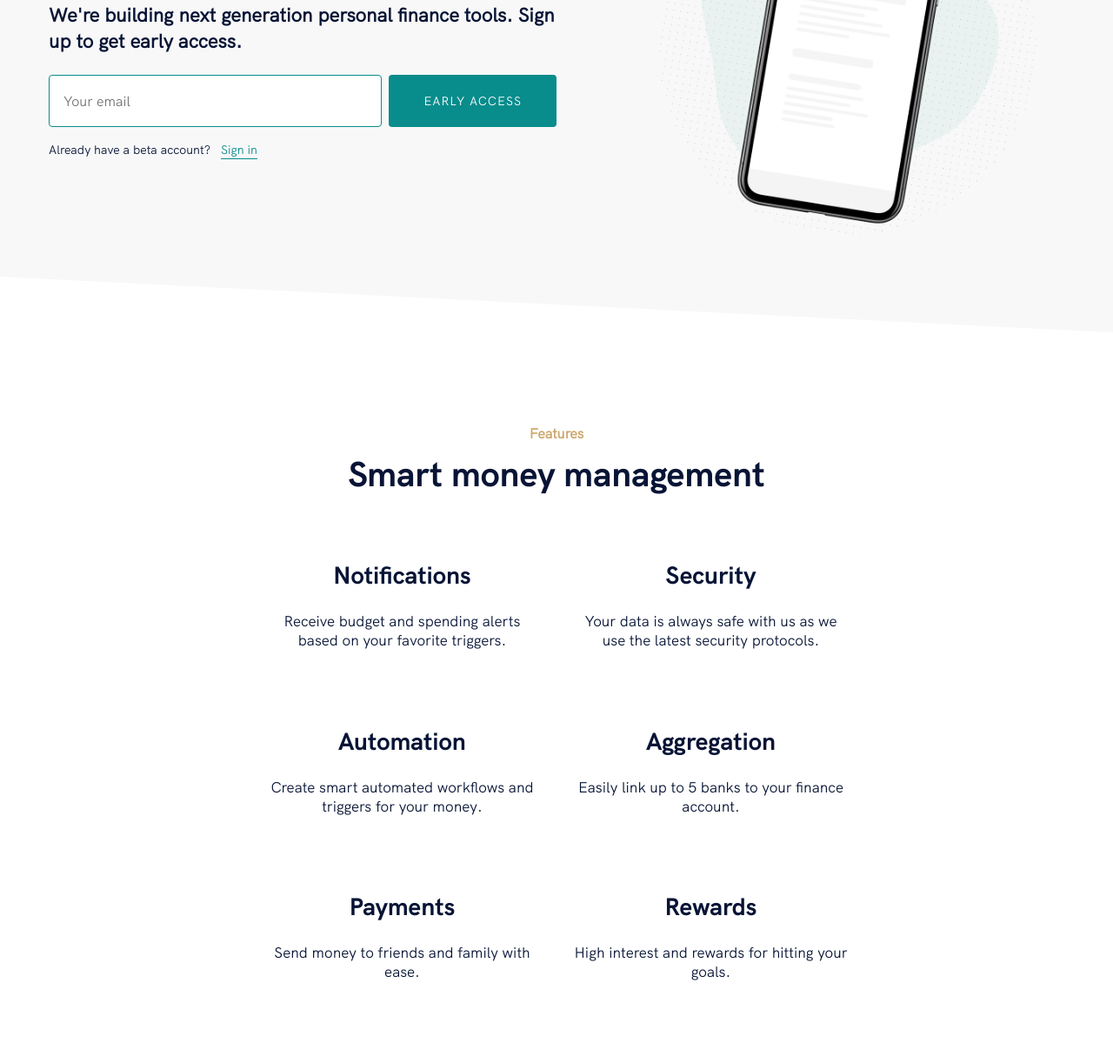
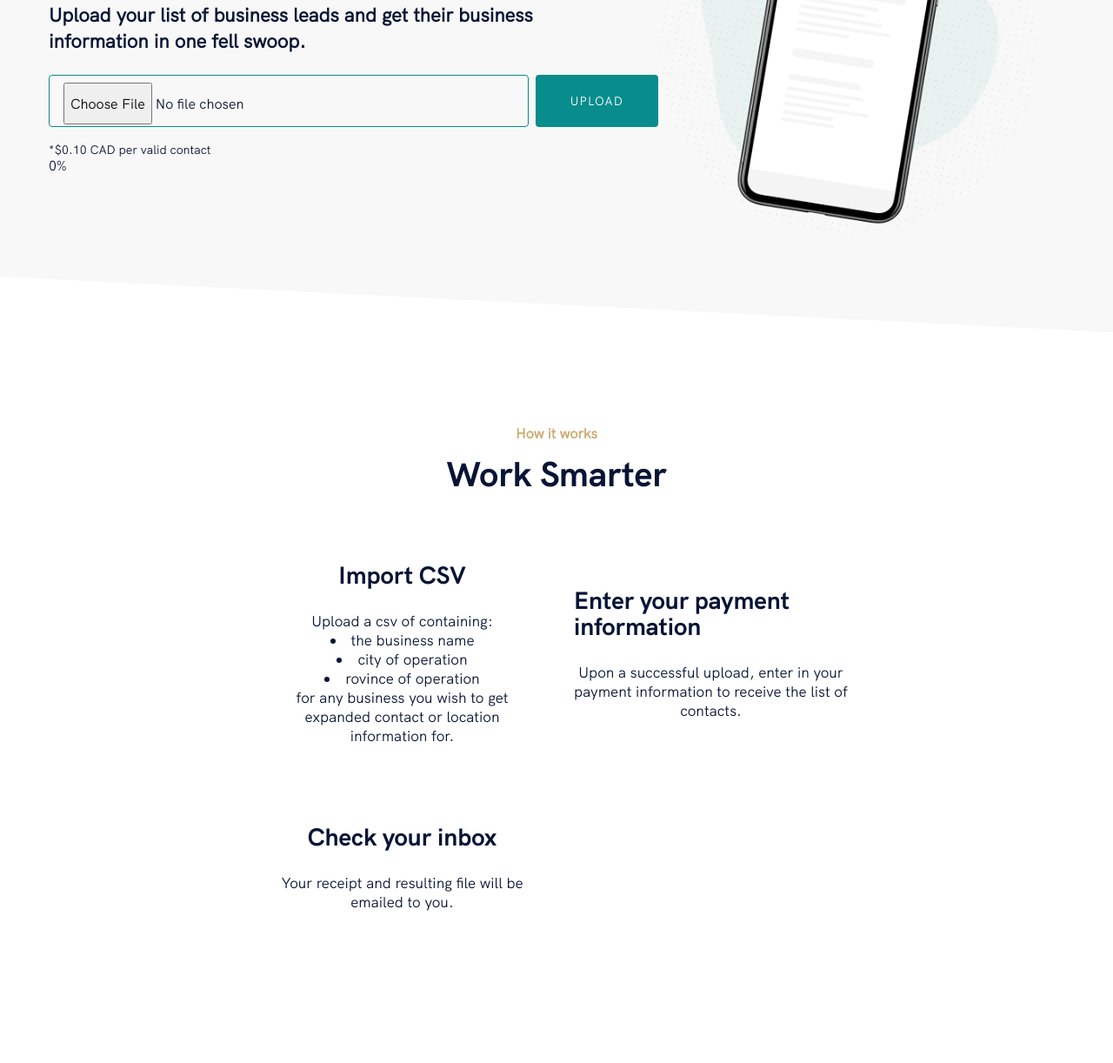
Before and after one commit to tdarnett/business-search-web, a Gatsby site: page / in a window 1280 px wide. Shown: the part 339-1561 px from the top of the page at 87% size. Built offline with nearby package versions, Linux system fonts and the light colour scheme; Gatsby itself is replaced by a stand-in of ours.

Commit message:
refactor pt 1

```diff
--- /dev/null
+++ b/src/components/Checkout.js
@@ -0,0 +1,9 @@
+import React from 'react';
+
+const Checkout = (props) => {
+    return (
+        <div>DONE!</div>
+    )
+}
+
+export default Checkout;
--- /dev/null
+++ b/src/components/FileUpload.js
@@ -0,0 +1,169 @@
+import React, { useState } from 'react';
+import styled from "styled-components"
+import Message from './Message';
+import Progress from './Progress';
+import axios from 'axios';
+
+const HeaderForm = styled.form`
+  display: flex;
+  flex-direction: row;
+  padding-bottom: 16px;
+
+  @media (max-width: ${props => props.theme.screen.sm}) {
+    flex-direction: column;
+  }
+`
+
+const HeaderInput = styled.input`
+  content: none;
+  font-weight: 500;
+  font-size: 16px;
+  color: ${props => props.theme.color.primary};
+  line-height: 42px;
+  width: 100%;
+  text-align: left;
+  height: 60px;
+  border-width: 1px;
+  border-style: solid;
+  border-color: ${props => props.theme.color.secondary};
+  border-image: initial;
+  border-radius: 4px;
+  padding: 8px 16px;
+  outline: 0px;
+  &:focus {
+    box-shadow: inset ${props => props.theme.color.secondary} 0px 0px 0px 2px;
+  }
+  @media (max-width: ${props => props.theme.screen.md}) {
+    margin-bottom: 8px;
+  }
+  @media (max-width: ${props => props.theme.screen.sm}) {
+    display: block;
+    width: 100%;
+  }
+`
+
+const HeaderButton = styled.button`
+  font-weight: 500;
+  font-size: 14px;
+  color: white;
+  letter-spacing: 1px;
+  height: 60px;
+  display: block;
+  margin-left: 8px;
+  text-transform: uppercase;
+  cursor: pointer;
+  white-space: nowrap;
+  background: ${props => props.theme.color.secondary};
+  border-radius: 4px;
+  padding: 0px 40px;
+  border-width: 0px;
+  border-style: initial;
+  border-color: initial;
+  border-image: initial;
+  outline: 0px;
+  &:hover {
+    box-shadow: rgba(110, 120, 152, 0.22) 0px 2px 10px 0px;
+  }
+  @media (max-width: ${props => props.theme.screen.md}) {
+  }
+  @media (max-width: ${props => props.theme.screen.sm}) {
+    margin-left: 0;
+  }
+`
+
+const FormSubtitle = styled.span`
+  ${props => props.theme.font_size.xxsmall}
+`
+
+const FileUpload = (props) => {
+  const [file, setFile] = useState('');
+  const [filename, setFilename] = useState('Choose File');
+
+  const [message, setMessage] = useState('');
+  const [uploadPercentage, setUploadPercentage] = useState(0);
+  const URLEndpoint = "https://mft9fatmbi.execute-api.us-west-2.amazonaws.com/prod/action/pre-signed-url";
+
+
+  const onChange = e => {
+    setFile(e.target.files[0]);
+    setFilename(e.target.files[0].name);
+  };
+
+  const onSubmit = async e => {
+    e.preventDefault();
+
+    // first get the preauth url
+    try {
+      console.log(filename);
+      const res = await axios.post(URLEndpoint, {
+        file_name: filename
+      });
+
+      // setMesssage(res.data);
+      console.log(res.data);
+      const uploadURL = res.data;
+
+      // now upload to new file
+      const formData = new FormData();
+      formData.append('file', file);
+
+      try {
+        await axios.post(uploadURL, formData, {
+            headers: {
+                'Content-Type': 'multipart/form-data'
+            },
+            onUploadProgress: progressEvent => {
+                setUploadPercentage(
+                    parseInt(
+                        Math.round((progressEvent.loaded * 100) / progressEvent.total)
+                    )
+                );
+
+                // Clear percentage
+                setTimeout(() => setUploadPercentage(0), 10000);
+            }
+        });
+
+        //   const { filename, filePath } = res.data;
+
+        // setUploadedFile({ fileName, filePath });
+
+        setMessage('File Uploaded'); // TODO remove messages except for errors
+        props.setFileUploadComplete(true); // pass in any info here
+      } catch (err) {
+        console.log(err);
+        if (err.response.status === 500) {
+          setMessage('There was a problem with the server');
+        } else {
+
+          setMessage(err.response.data.msg);
+        }
+      }
+
+    } catch (err) {
+      setMessage(err.response.data.msg);
+    }
+  };
+
+  return (
+    <div>
+      {message ? <Message msg={message} /> : null}
+      <HeaderForm onSubmit={onSubmit}>
+        <HeaderInput
+          type="file"
+          // hidden
+          onChange={onChange}
+        />
+        <HeaderButton type="submit">
+          Upload
+                </HeaderButton>
+      </HeaderForm>
+      <FormSubtitle>
+        *$0.10 CAD per valid contact
+            </FormSubtitle>
+      <Progress percentage={uploadPercentage} />
+    </div>
+  );
+};
+
+export default FileUpload;
--- /dev/null
+++ b/src/components/Message.js
@@ -0,0 +1,24 @@
+import React from 'react';
+import PropTypes from 'prop-types';
+
+const Message = ({ msg }) => {
+  return (
+    <div className='alert alert-info alert-dismissible fade show' role='alert'>
+      {msg}
+      <button
+        type='button'
+        className='close'
+        data-dismiss='alert'
+        aria-label='Close'
+      >
+        <span aria-hidden='true'>&times;</span>
+      </button>
+    </div>
+  );
+};
+
+Message.propTypes = {
+  msg: PropTypes.string.isRequired
+};
+
+export default Message;
--- /dev/null
+++ b/src/components/Progress.js
@@ -0,0 +1,22 @@
+import React from 'react';
+import PropTypes from 'prop-types';
+
+const Progress = ({ percentage }) => {
+  return (
+    <div className='progress'>
+      <div
+        className='progress-bar progress-bar-striped bg-success'
+        role='progressbar'
+        style={{ width: `${percentage}%` }}
+      >
+        {percentage}%
+      </div>
+    </div>
+  );
+};
+
+Progress.propTypes = {
+  percentage: PropTypes.number.isRequired
+};
+
+export default Progress;
--- a/src/components/common/navigation/navigation.js
+++ b/src/components/common/navigation/navigation.js
@@ -2,6 +2,7 @@ import React, { Component } from "react"
 import AnchorLink from "react-anchor-link-smooth-scroll"
 import Scrollspy from "react-scrollspy"
 import { Menu, X } from "react-feather"
+import { toKebabCase } from "../../../utils"
 
 import { Container } from "../../global"
 import {
@@ -15,7 +16,7 @@ import {
   ActionsContainer,
 } from "./style"
 
-const NAV_ITEMS = ["Features", "Product", "Pricing", ""]
+const NAV_ITEMS = ["How it works"]
 
 export default class Navigation extends Component {
   state = {
@@ -48,7 +49,7 @@ export default class Navigation extends Component {
   }
 
   getNavAnchorLink = item => (
-    <AnchorLink href={`#${item.toLowerCase()}`} onClick={this.closeMobileMenu}>
+    <AnchorLink href={`#${toKebabCase(item)}`} onClick={this.closeMobileMenu}>
       {item}
     </AnchorLink>
   )
@@ -77,7 +78,7 @@ export default class Navigation extends Component {
           <Brand>
             <Scrollspy offset={-64} item={["top"]} currentClassName="active">
               <AnchorLink href="#top" onClick={this.closeMobileMenu}>
-                Finance
+                Business Search
               </AnchorLink>
             </Scrollspy>
           </Brand>
@@ -89,15 +90,12 @@ export default class Navigation extends Component {
               {this.state.mobileMenuOpen ? (
                 <X size={24} alt="close menu" />
               ) : (
-                <Menu size={24} alt="open menu" />
-              )}
+                  <Menu size={24} alt="open menu" />
+                )}
             </button>
           </Mobile>
 
           <Mobile hide>{this.getNavList({})}</Mobile>
-          <ActionsContainer>
-            <button>Sign up</button>
-          </ActionsContainer>
         </StyledContainer>
         <Mobile>
           {mobileMenuOpen && (
--- a/src/components/sections/features.js
+++ b/src/components/sections/features.js
@@ -3,45 +3,32 @@ import styled from "styled-components"
 
 import { Section, Container } from "../global"
 
-const Features = () => (
-  <Section id="features">
+const HowItWorks = () => (
+  <Section id="how-it-works">
     <StyledContainer>
-      <Subtitle>Features</Subtitle>
-      <SectionTitle>Smart money management</SectionTitle>
+      <Subtitle>How it works</Subtitle>
+      <SectionTitle>Work Smarter</SectionTitle>
       <FeaturesGrid>
         <FeatureItem>
-          <FeatureTitle>Notifications</FeatureTitle>
+          <FeatureTitle>Import CSV</FeatureTitle>
           <FeatureText>
-            Receive budget and spending alerts based on your favorite triggers.
+            Upload a csv of containing:
+            <li>the business name</li>
+            <li>city of operation</li>
+            <li>rovince of operation</li>
+            for any business you wish to get expanded contact or location information for.
           </FeatureText>
         </FeatureItem>
         <FeatureItem>
-          <FeatureTitle>Security</FeatureTitle>
+          <FeatureTitle>Enter your payment information</FeatureTitle>
           <FeatureText>
-            Your data is always safe with us as we use the latest security
-            protocols.
+            Upon a successful upload, enter in your payment information to receive the list of contacts.
           </FeatureText>
         </FeatureItem>
         <FeatureItem>
-          <FeatureTitle>Automation</FeatureTitle>
+          <FeatureTitle>Check your inbox</FeatureTitle>
           <FeatureText>
-            Create smart automated workflows and triggers for your money.
-          </FeatureText>
-        </FeatureItem>
-        <FeatureItem>
-          <FeatureTitle>Aggregation</FeatureTitle>
-          <FeatureText>
-            Easily link up to 5 banks to your finance account.
-          </FeatureText>
-        </FeatureItem>
-        <FeatureItem>
-          <FeatureTitle>Payments</FeatureTitle>
-          <FeatureText>Send money to friends and family with ease.</FeatureText>
-        </FeatureItem>
-        <FeatureItem>
-          <FeatureTitle>Rewards</FeatureTitle>
-          <FeatureText>
-            High interest and rewards for hitting your goals.
+            Your receipt and resulting file will be emailed to you.
           </FeatureText>
         </FeatureItem>
       </FeaturesGrid>
@@ -49,7 +36,7 @@ const Features = () => (
   </Section>
 )
 
-export default Features
+export default HowItWorks
 
 const StyledContainer = styled(Container)``
 
--- a/src/components/sections/footer.js
+++ b/src/components/sections/footer.js
@@ -5,7 +5,7 @@ import { Container } from "../global"
 
 const Footer = () => (
   <FooterWrapper id="footer">
-    <FooterColumnContainer>
+    {/* <FooterColumnContainer>
       <FooterColumn>
         <span>Features</span>
         <ul>
@@ -34,7 +34,7 @@ const Footer = () => (
           <li>Instagram</li>
         </ul>
       </FooterColumn>
-    </FooterColumnContainer>
+    </FooterColumnContainer> */}
     <BrandContainer>
       <Logo>Finance</Logo>
     </BrandContainer>
--- a/src/components/sections/header.js
+++ b/src/components/sections/header.js
@@ -1,9 +1,11 @@
-import React from "react"
+import React, { useState } from "react"
 import styled from "styled-components"
-import { graphql, useStaticQuery, Link } from "gatsby"
+import { graphql, useStaticQuery } from "gatsby"
 import Img from "gatsby-image"
 
 import { Container } from "../global"
+import FileUpload from "../FileUpload"
+import Checkout from "../Checkout"
 
 const Header = () => {
   const data = useStaticQuery(graphql`
@@ -18,33 +20,22 @@ const Header = () => {
     }
   `)
 
-  const handleSubmit = event => {
-    event.preventDefault()
-  }
+  const [fileUploadComplete, setFileUploadComplete] = useState(false); // TODO use step complete instead
 
   return (
     <HeaderWrapper id="top">
       <Container>
         <Flex>
           <HeaderTextGroup>
-            <Subtitle>Personal Finance</Subtitle>
+            <Subtitle>Upload</Subtitle>
             <h1>
-              All your money,
-              <br />
-              one account
+              Speed up your business development.
             </h1>
             <h2>
-              We're building next generation personal finance tools. Sign up to
-              get early access.
+              Upload your list of business leads and get their business information in one fell swoop.
             </h2>
-            <HeaderForm onSubmit={handleSubmit}>
-              <HeaderInput placeholder="Your email" />
-              <HeaderButton>Early access</HeaderButton>
-            </HeaderForm>
-            <FormSubtitle>
-              Already have a beta account?{" "}
-              <FormSubtitleLink to="/">Sign in</FormSubtitleLink>
-            </FormSubtitle>
+            {!fileUploadComplete ? <FileUpload setFileUploadComplete={setFileUploadComplete}/> : <Checkout></Checkout>}
+
           </HeaderTextGroup>
           <ImageWrapper>
             <StyledImage fluid={data.file.childImageSharp.fluid} />
@@ -111,83 +102,7 @@ const Flex = styled.div`
   }
 `
 
-const HeaderForm = styled.form`
-  display: flex;
-  flex-direction: row;
-  padding-bottom: 16px;
 
-  @media (max-width: ${props => props.theme.screen.sm}) {
-    flex-direction: column;
-  }
-`
-
-const FormSubtitle = styled.span`
-  ${props => props.theme.font_size.xxsmall}
-`
-
-const FormSubtitleLink = styled(Link)`
-  color: ${props => props.theme.color.secondary};
-  padding-bottom: 1px;
-  margin-left: 8px;
-  text-decoration: none;
-  border-bottom: 1px solid ${props => props.theme.color.secondary};
-`
-
-const HeaderInput = styled.input`
-  font-weight: 500;
-  font-size: 16px;
-  color: ${props => props.theme.color.primary};
-  line-height: 42px;
-  width: 100%;
-  text-align: left;
-  height: 60px;
-  border-width: 1px;
-  border-style: solid;
-  border-color: ${props => props.theme.color.secondary};
-  border-image: initial;
-  border-radius: 4px;
-  padding: 8px 16px;
-  outline: 0px;
-  &:focus {
-    box-shadow: inset ${props => props.theme.color.secondary} 0px 0px 0px 2px;
-  }
-  @media (max-width: ${props => props.theme.screen.md}) {
-    margin-bottom: 8px;
-  }
-  @media (max-width: ${props => props.theme.screen.sm}) {
-    display: block;
-    width: 100%;
-  }
-`
-
-const HeaderButton = styled.button`
-  font-weight: 500;
-  font-size: 14px;
-  color: white;
-  letter-spacing: 1px;
-  height: 60px;
-  display: block;
-  margin-left: 8px;
-  text-transform: uppercase;
-  cursor: pointer;
-  white-space: nowrap;
-  background: ${props => props.theme.color.secondary};
-  border-radius: 4px;
-  padding: 0px 40px;
-  border-width: 0px;
-  border-style: initial;
-  border-color: initial;
-  border-image: initial;
-  outline: 0px;
-  &:hover {
-    box-shadow: rgba(110, 120, 152, 0.22) 0px 2px 10px 0px;
-  }
-  @media (max-width: ${props => props.theme.screen.md}) {
-  }
-  @media (max-width: ${props => props.theme.screen.sm}) {
-    margin-left: 0;
-  }
-`
 const ImageWrapper = styled.div`
   justify-self: end;
   align-self: center;
--- a/src/pages/index.js
+++ b/src/pages/index.js
@@ -5,17 +5,15 @@ import SEO from "../components/common/layout/seo"
 import Navigation from "../components/common/navigation/navigation"
 
 import Header from "../components/sections/header"
-import Features from "../components/sections/features"
+import HowItWorks from "../components/sections/features"
 import Footer from "../components/sections/footer"
-import GetStarted from "../components/sections/getstarted"
 
 const IndexPage = () => (
   <Layout>
     <SEO title="Home" />
     <Navigation />
     <Header />
-    <Features />
-    <GetStarted />
+    <HowItWorks />
     <Footer />
   </Layout>
 )
--- a/src/utils/index.js
+++ b/src/utils/index.js
@@ -0,0 +1,6 @@
+export const toKebabCase = str => {
+    return str && str
+        .match(/[A-Z]{2,}(?=[A-Z][a-z]+[0-9]*|\b)|[A-Z]?[a-z]+[0-9]*|[A-Z]|[0-9]+/g)
+        .map(x => x.toLowerCase())
+        .join('-')
+};
```
Also changed, not shown: package.json (+3 -14 lines), 1 other file.
